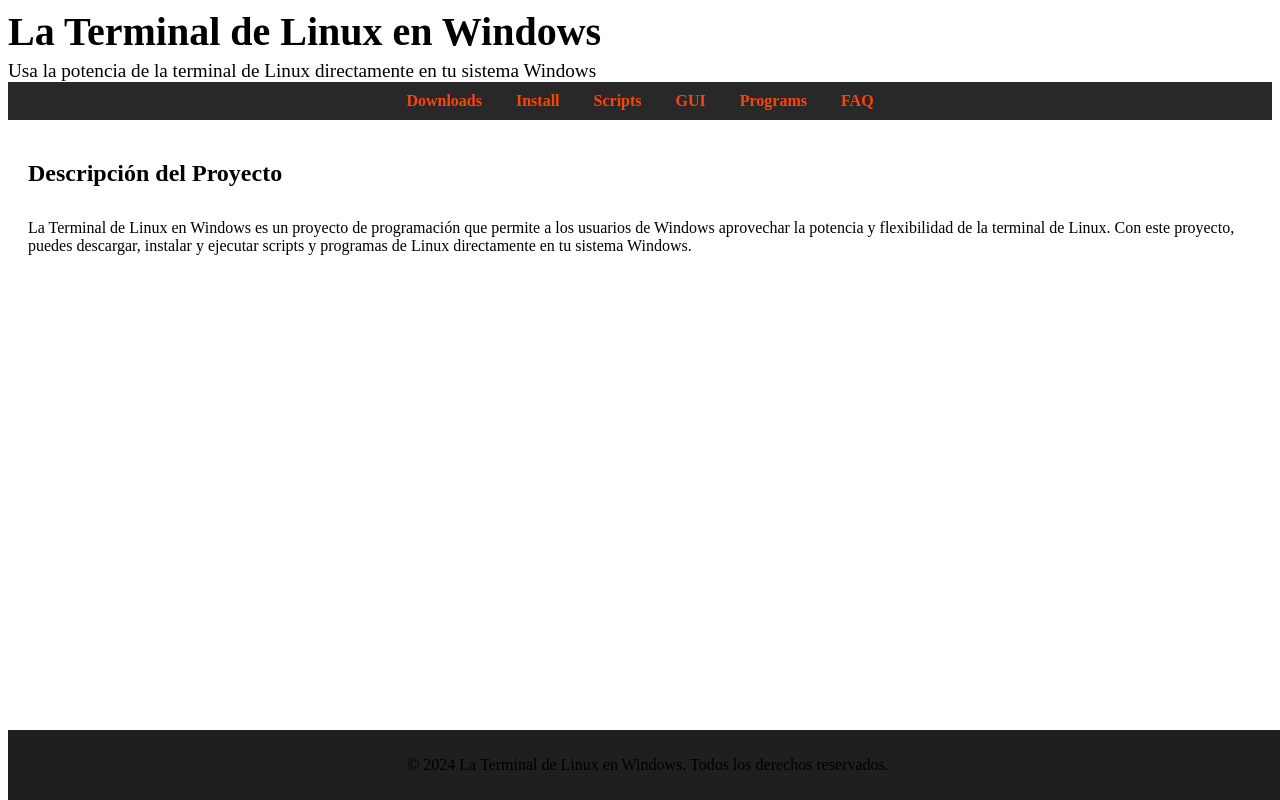
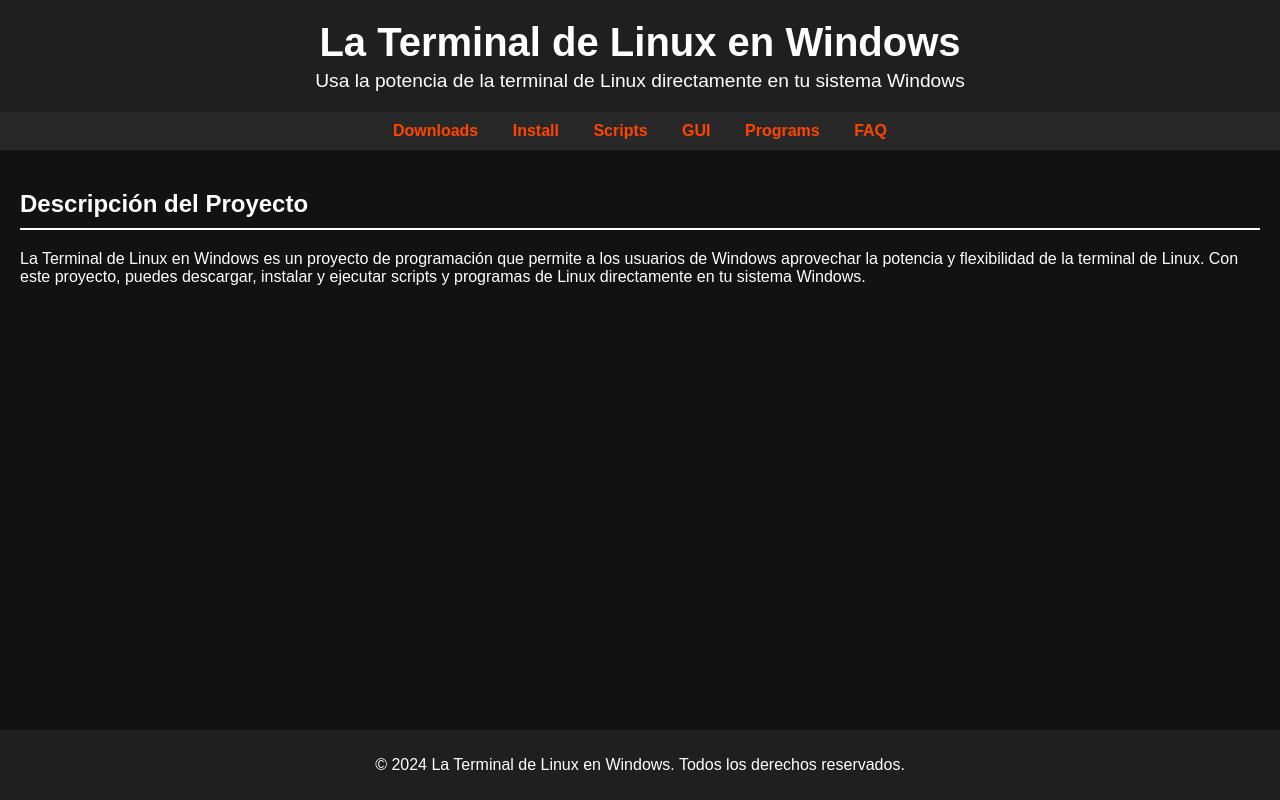
Before and after one commit to lgnunix/lgnunix, a plain HTML site: page windows.html in a window 1280 px wide. Drawn offline with Linux system fonts and the light colour scheme.

Commit message:
Update styles.css

```diff
--- a/styles.css
+++ b/styles.css
@@ -1,5 +1,5 @@
-background: rgb(61,82,190);
-background: linear-gradient(90deg, rgba(61,82,190,1) 38%, rgba(2,0,36,1) 58%, rgba(15,97,172,0.7755681818181819) 77%);
+body {
+    background-color: #121212;
     color: #ffffff;
     font-family: Arial, sans-serif;
     margin: 0;
```
